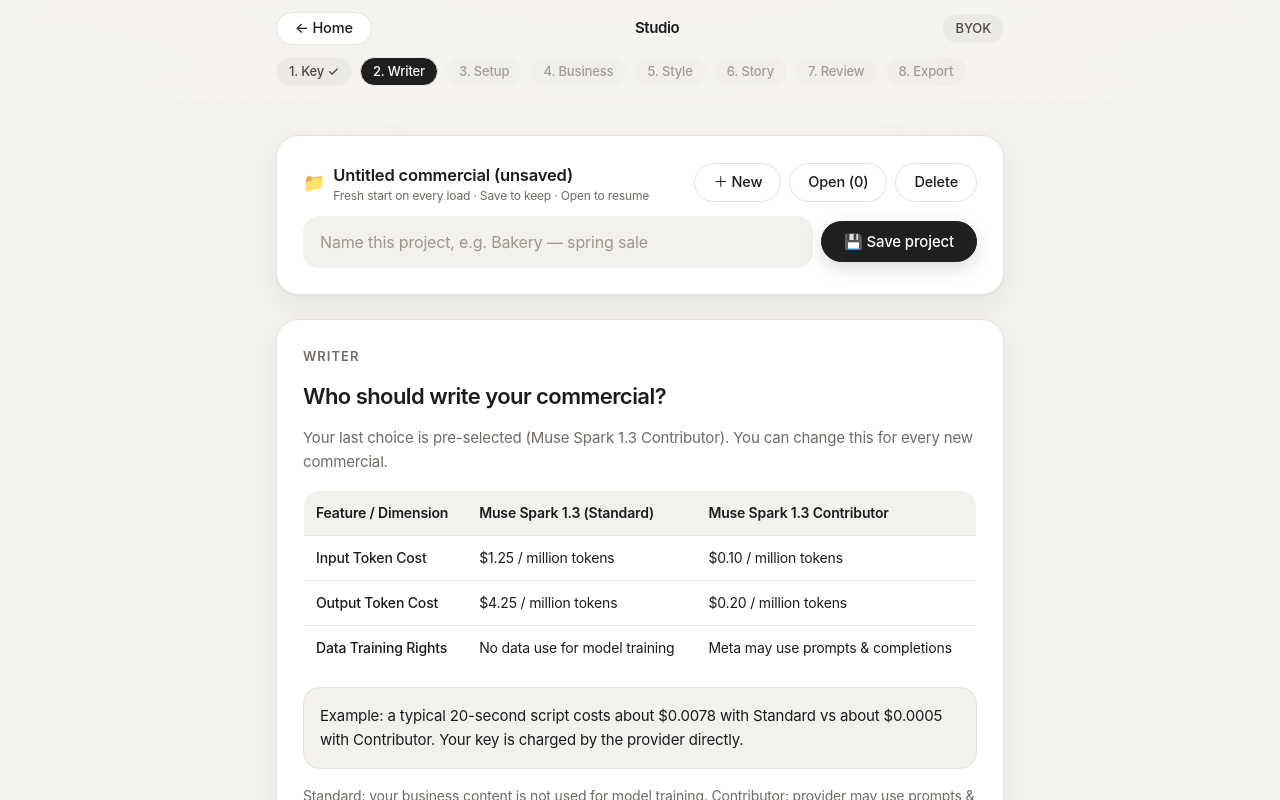
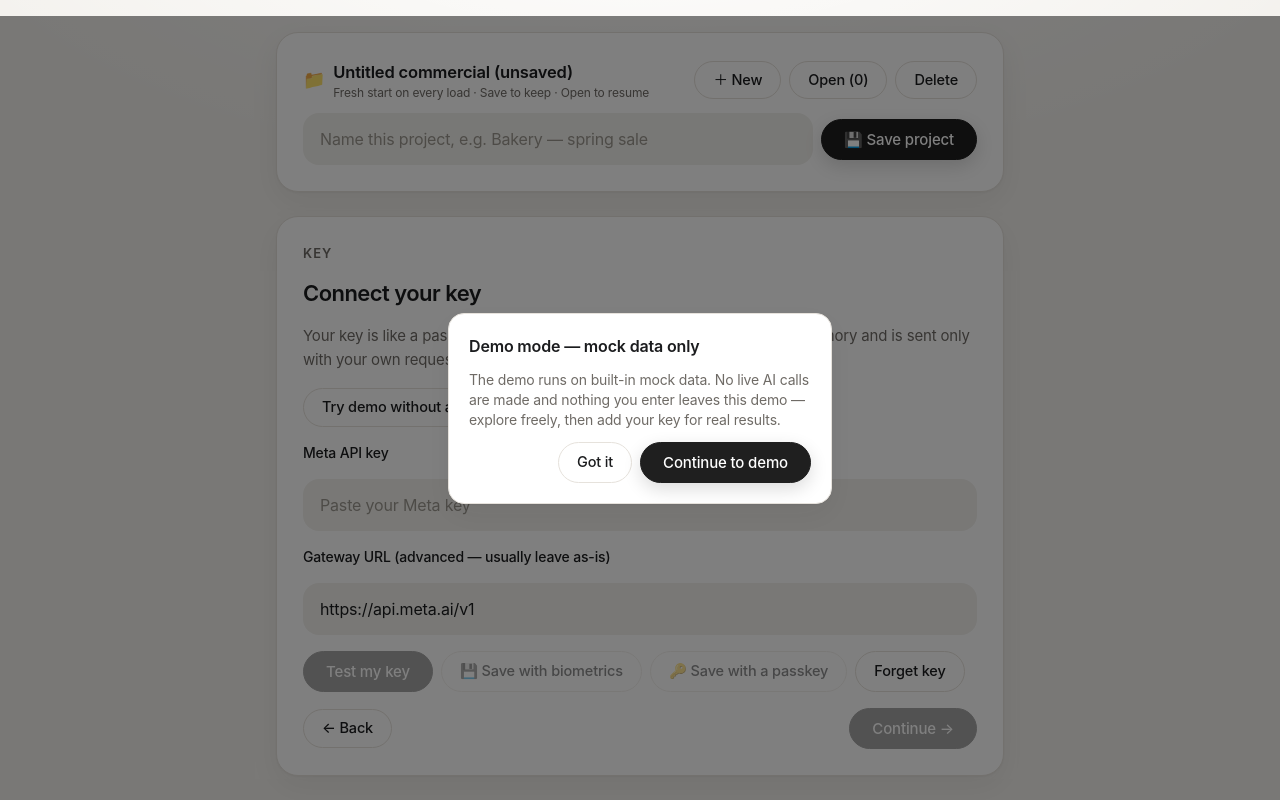
Before and after one commit to alkaika/ai-social-commercial-studio, a Next.js app: page /studio in a window 1280 px wide. Both pictures are taken after a click on the button "Try demo without a key". Shown: the top 800 px of the page. Built offline with nearby package versions, Linux system fonts and the light colour scheme.

Commit message:
Remove nav bars, bold studio headline, demo mock-data notice, Key/Writer back to home

```diff
--- a/app/globals.css
+++ b/app/globals.css
@@ -75,20 +75,6 @@ body {
   width: 100%;
   max-width: 768px;
   margin-inline: auto;
-}
-.meta-topbar {
-  position: sticky;
-  top: 0;
-  z-index: 30;
-  backdrop-filter: blur(14px);
-  background: rgba(244, 242, 238, 0.82);
-  border-bottom: 1px solid var(--meta-border-soft);
-}
-.meta-step-pills {
-  scrollbar-width: thin;
-}
-.meta-step-pills::-webkit-scrollbar {
-  height: 6px;
 }
 
 /* Cards */
--- a/app/page.tsx
+++ b/app/page.tsx
@@ -7,6 +7,7 @@ import { BUILD_VIEW_KEY, JUDGING_BUILD, getStoredBuildView, setStoredBuildView,
 function HomeInner() {
   const params = useSearchParams();
   const [view, setView] = useState<BuildView>(JUDGING_BUILD ? 'judging' : 'byok');
+  const [showDemoInfo, setShowDemoInfo] = useState(false);
 
   // Landing runtime toggle (judging builds only):
   // - default = judging view ("Start judging run →" + "Switch to BYOK build")
@@ -43,15 +44,9 @@ function HomeInner() {
 
   return (
     <div className="meta-shell">
-      <header className="meta-topbar">
-        <div className="meta-column px-5 py-3 flex items-center justify-between">
-          <span className="font-semibold tracking-tight text-[15px]">Studio</span>
-          <span className="badge">BYOK · no subscription</span>
-        </div>
-      </header>
       <main className="meta-column px-5 pt-14 pb-16 space-y-10">
       <div className="text-center space-y-4">
-        <p className="meta-eyebrow">Social commercial studio</p>
+        <p className="text-[16px] font-bold uppercase tracking-[0.08em] text-muted">SOCIAL MEDIA COMMERCIAL STUDIO</p>
         <h1 className="meta-greeting">Make a commercial <span>in under 5 minutes</span></h1>
         {JUDGING ? (
           <p className="meta-sub max-w-xl mx-auto">Judging build — every AI step is live, no key needed. Pick a writer and go.</p>
@@ -65,7 +60,7 @@ function HomeInner() {
               <button className="btn-secondary flex-1 sm:flex-none" onClick={() => switchView('byok')}>Switch to BYOK build</button>
             ) : (
               <>
-                <Link href="/studio?demo=1" className="btn-secondary flex-1 sm:flex-none">Try the demo</Link>
+                <button className="btn-secondary flex-1 sm:flex-none" onClick={() => setShowDemoInfo(true)}>Try the demo</button>
                 {JUDGING_BUILD && <button className="btn-secondary flex-1 sm:flex-none" onClick={() => switchView('judging')}>Switch to Judging build</button>}
               </>
             )}
@@ -101,6 +96,18 @@ function HomeInner() {
           <p className="text-muted text-[15px] mt-2 leading-relaxed">This studio is free to use. Your key is like a password that lets the app use AI. It is encrypted on your device, sent only with your own requests over HTTPS, and never stored on our server.</p>
         </div>
       )}
+      {showDemoInfo && (
+        <div className="fixed inset-0 bg-black/50 flex items-center justify-center p-4" style={{ zIndex: 50 }} onClick={() => setShowDemoInfo(false)}>
+          <div className="bg-white rounded-2xl border border-line shadow-card p-5 max-w-sm w-full space-y-3" onClick={(e) => e.stopPropagation()}>
+            <p className="font-semibold text-base">Demo mode — mock data only</p>
+            <p className="text-sm text-muted">The demo runs on built-in mock data. No live AI calls are made and nothing you enter leaves this demo — explore freely, then connect your key for real results.</p>
+            <div className="flex flex-wrap gap-2 justify-end">
+              <button className="btn-secondary" onClick={() => setShowDemoInfo(false)}>Got it</button>
+              <Link className="btn-primary" href="/studio?demo=1">Continue to demo</Link>
+            </div>
+          </div>
+        </div>
+      )}
       </main>
     </div>
   );
--- a/app/studio/page.tsx
+++ b/app/studio/page.tsx
@@ -1,5 +1,4 @@
 'use client';
-import Link from 'next/link';
 import { useSearchParams } from 'next/navigation';
 import { Suspense, useEffect, useState } from 'react';
 import { useProject, type Step } from '@/stores/projectStore';
@@ -13,17 +12,6 @@ import ExportStep from '@/components/simple/ExportStep';
 import PersistGate from '@/components/project/PersistGate';
 import ProjectBar from '@/components/project/ProjectBar';
 import { JUDGING_BUILD, SERVER_KEY_PLACEHOLDER, getStoredBuildView, setStoredBuildView, type BuildView } from '@/lib/judging';
-
-const ALL_STEPS: { id: Step; label: string }[] = [
-  { id: 'key', label: 'Key' },
-  { id: 'writer', label: 'Writer' },
-  { id: 'configure', label: 'Setup' },
-  { id: 'sources', label: 'Business' },
-  { id: 'brand', label: 'Style' },
-  { id: 'script', label: 'Story' },
-  { id: 'review', label: 'Review' },
-  { id: 'export', label: 'Export' },
-];
 
 function StudioInner() {
   const { step, set } = useProject();
@@ -56,7 +44,6 @@ function StudioInner() {
   // AI. Skip the Key step entirely — judges never paste anything.
   // After judging: delete META_API_KEY + NEXT_PUBLIC_JUDGING_MODE and
   // redeploy to return to pure BYOK.
-  const STEPS = JUDGING ? ALL_STEPS.filter((s) => s.id !== 'key') : ALL_STEPS;
 
   useEffect(() => {
     if (view === null) return; // wait until the runtime view resolves
@@ -77,7 +64,6 @@ function StudioInner() {
     // eslint-disable-next-line react-hooks/exhaustive-deps
   }, [view]);
 
-  const idx = Math.max(0, STEPS.findIndex((s) => s.id === step));
   const go = (s: Step) => {
     // Guard: never land on the hidden Key step while judging.
     if (JUDGING && s === 'key') { set({ step: 'writer' }); return; }
@@ -112,28 +98,6 @@ function StudioInner() {
 
   return (
     <div className="meta-shell">
-      <header className="meta-topbar">
-        <div className="meta-column px-5 py-3 flex items-center justify-between gap-3">
-          <Link href="/" className="btn-secondary !py-2">← Home</Link>
-          <span className="font-semibold tracking-tight text-[15px]">Studio</span>
-          <span className="badge">{JUDGING ? 'Judging · host key' : 'BYOK'}</span>
-        </div>
-        <div className="meta-column px-5 pb-3">
-          <div className="meta-step-pills flex items-center gap-2 text-sm overflow-x-auto pb-1" role="navigation" aria-label="Studio steps">
-            {STEPS.map((s, i) => (
-              <span key={s.id} className="flex items-center gap-2 shrink-0">
-                {i <= idx ? (
-                  <button onClick={() => go(s.id)} className={`badge hover:opacity-70 ${i === idx ? '!bg-ink !text-white' : ''}`} title={`Go back to ${s.label}`}>
-                    {i + 1}. {s.label}{i < idx ? ' ✓' : ''}
-                  </button>
-                ) : (
-                  <span className="badge opacity-50">{i + 1}. {s.label}</span>
-                )}
-              </span>
-            ))}
-          </div>
-        </div>
-      </header>
       <main className="meta-column px-5 pt-8 pb-16 space-y-6">
       {JUDGING && (
         <p className="text-[13px] text-center bg-white border border-line text-muted rounded-full px-4 py-2">
@@ -141,8 +105,8 @@ function StudioInner() {
         </p>
       )}
       <ProjectBar />
-      {!JUDGING && step === 'key' && <KeySetup onDone={() => go('writer')} />}
-      {step === 'writer' && <ModelPicker onDone={() => go('configure')} onBack={JUDGING ? undefined : goBack} />}
+      {!JUDGING && step === 'key' && <KeySetup onDone={() => go('writer')} onBack={() => { try { window.location.href = '/'; } catch { /* stay */ } }} />}
+      {step === 'writer' && <ModelPicker onDone={() => go('configure')} onBack={() => { try { window.location.href = '/'; } catch { set({ step: 'key' }); } }} />}
       {step === 'configure' && <ConfigureStep onDone={() => go('sources')} onBack={goBack} />}
       {step === 'sources' && <SourceHub onDone={() => go('script')} onBack={goBack} />}
       {step === 'brand' && <SourceHub onDone={() => go('script')} onBack={goBack} />}
--- a/components/simple/KeySetup.tsx
+++ b/components/simple/KeySetup.tsx
@@ -3,7 +3,7 @@ import { useState, useEffect } from 'react';
 import { useKeyStore, maskedKey } from '@/stores/keyStore';
 import { vaultEnroll, vaultUnlock, vaultHas, vaultForget, prfSupported, vaultEnrollPasskey, vaultUnlockPasskey, vaultHasPasskey, vaultExport, vaultImport } from '@/lib/vault/webauthn-prf';
 
-export default function KeySetup({ onDone }: { onDone: () => void }) {
+export default function KeySetup({ onDone, onBack }: { onDone: () => void; onBack?: () => void }) {
   const { key, baseUrl, setKey, setStatus, forget, modelStatus } = useKeyStore() as any;
   const [k, setK] = useState(key);
   const [url, setUrl] = useState(baseUrl || process.env.NEXT_PUBLIC_META_GATEWAY || 'https://api.meta.ai/v1');
@@ -17,6 +17,7 @@ export default function KeySetup({ onDone }: { onDone: () => void }) {
   // Client-only UI (vault + biometrics) must not render during SSR,
   // or React hydration fails: server HTML won't match the browser.
   const [mounted, setMounted] = useState(false);
+  const [showDemoInfo, setShowDemoInfo] = useState(false);
 
   useEffect(() => { setMounted(true); vaultHas().then(setHasVault).catch(() => {}); vaultHasPasskey().then(setHasPasskey).catch(() => {}); }, []);
 
@@ -77,6 +78,9 @@ export default function KeySetup({ onDone }: { onDone: () => void }) {
       <p className="meta-eyebrow">Key</p>
       <h2 className="font-semibold tracking-tight text-[22px] leading-tight">Connect your key</h2>
       <p className="text-muted text-[15px] leading-relaxed">Your key is like a password that lets this app use AI. It stays in this tab&apos;s memory and is sent only with your own requests. It is never stored on our server.</p>
+      <div>
+        <button className="btn-secondary" onClick={() => setShowDemoInfo(true)}>Try demo without a key</button>
+      </div>
       {mounted && hasVault && <button className="btn-secondary" onClick={unlock} disabled={busy}>🔓 Unlock with Face ID / fingerprint</button>}
       {mounted && hasPasskey && <button className="btn-secondary" onClick={unlockPasskey} disabled={busy}>🔑 Unlock with passkey</button>}
       <label className="block text-sm font-medium">Meta API key</label>
@@ -119,10 +123,22 @@ export default function KeySetup({ onDone }: { onDone: () => void }) {
           )}
         </div>
       )}
-      <div className="flex justify-between items-center">
-        <button className="btn-secondary" onClick={() => { setKey('DEMO', ''); onDone(); }}>Try demo without a key</button>
+      <div className={`flex items-center ${onBack ? 'justify-between' : 'justify-end'}`}>
+        {onBack && <button className="btn-secondary" onClick={onBack}>← Back</button>}
         <button className="btn-primary" disabled={!key && !k} onClick={() => { if (k && !key) setKey(k, url); onDone(); }}>Continue →</button>
       </div>
+      {showDemoInfo && (
+        <div className="fixed inset-0 bg-black/50 flex items-center justify-center p-4" style={{ zIndex: 50 }} onClick={() => setShowDemoInfo(false)}>
+          <div className="bg-white rounded-2xl border border-line shadow-card p-5 max-w-sm w-full space-y-3" onClick={(e) => e.stopPropagation()}>
+            <p className="font-semibold text-base">Demo mode — mock data only</p>
+            <p className="text-sm text-muted">The demo runs on built-in mock data. No live AI calls are made and nothing you enter leaves this demo — explore freely, then add your key for real results.</p>
+            <div className="flex flex-wrap gap-2 justify-end">
+              <button className="btn-secondary" onClick={() => setShowDemoInfo(false)}>Got it</button>
+              <button className="btn-primary" onClick={() => { setKey('DEMO', ''); setShowDemoInfo(false); onDone(); }}>Continue to demo</button>
+            </div>
+          </div>
+        </div>
+      )}
     </div>
   );
 }
```
Also changed, not shown: clinerules/memory-bank/activeContext.md (+2 -1 lines), clinerules/memory-bank/progress.md (+1 -0 lines).
